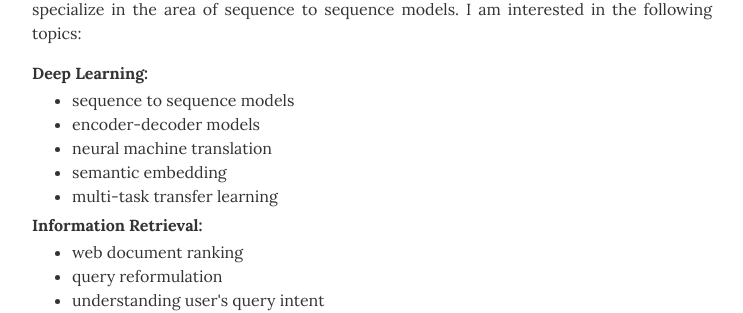
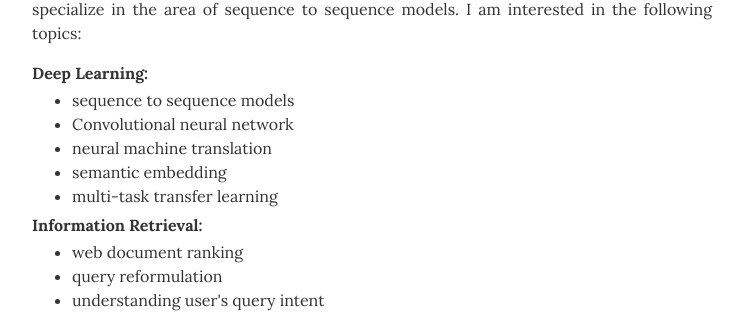
Before and after one commit to hosseinsadr/hosseinsadr.github.io, a Jekyll site: the page built from index.html, in a window 1280 px wide and 900 px high, scrolled down 309 px. Shown: the part 146-459 px from the top of the window, without its empty margins (268-1011 px from the left). Built offline with Jekyll 4.4.1, drawn with Linux system fonts in a browser that asks for light colours.

Commit message:
Update _config.yml

```diff
--- a/_config.yml
+++ b/_config.yml
@@ -23,7 +23,7 @@ resume_contact_address:         "Address"
 resume_header_contact_info:     "Address • sadr@qiau.ac.ir"
 display_header_contact_info:    "false"
 
-resume_header_intro: "<p>Learning from large scale textual corpora and its applications in Information Retrieval and Natural Language Processing are my favorite research interests. It's an emerging hot topic in the intersection of IR, NLP and ML. In particular, I am interested in deep learning models that go beyond the typical search engines to teach them how to understand text documents and user's information needs in order to search smarter. I am also interested in understanding how current models scale to very large collections, such as WWW. Learning conceptual representation of textual documents is a follow up research work. Currently, I specialize in the area of sequence to sequence models. I am interested in the following topics:</p><h4>Deep Learning:</h4><ul class='resume-item-list'><li>sequence to sequence models</li><li>encoder-decoder models</li><li>neural machine translation</li><li>semantic embedding</li><li>multi-task transfer learning</li></ul><h4>Information Retrieval:</h4><ul class='resume-item-list'><li>web document ranking</li><li>query reformulation</li><li>understanding user's query intent</li><li>clustering/classification</li></ul><h4>Natural Language Engineering:</h4><ul class='resume-item-list'><li>dialog systems</li><li>machine translation/transliteration</li><li>semantic relatedness</li><li>topic modeling</li></ul>"
+resume_header_intro: "<p>Learning from large scale textual corpora and its applications in Information Retrieval and Natural Language Processing are my favorite research interests. It's an emerging hot topic in the intersection of IR, NLP and ML. In particular, I am interested in deep learning models that go beyond the typical search engines to teach them how to understand text documents and user's information needs in order to search smarter. I am also interested in understanding how current models scale to very large collections, such as WWW. Learning conceptual representation of textual documents is a follow up research work. Currently, I specialize in the area of sequence to sequence models. I am interested in the following topics:</p><h4>Deep Learning:</h4><ul class='resume-item-list'><li>sequence to sequence models</li><li>Convolutional neural network</li><li>neural machine translation</li><li>semantic embedding</li><li>multi-task transfer learning</li></ul><h4>Information Retrieval:</h4><ul class='resume-item-list'><li>web document ranking</li><li>query reformulation</li><li>understanding user's query intent</li><li>clustering/classification</li></ul><h4>Natural Language Engineering:</h4><ul class='resume-item-list'><li>dialog systems</li><li>machine translation/transliteration</li><li>semantic relatedness</li><li>topic modeling</li></ul>"
 
 # use "yes" to display the email contact button,
 # "no" to display an "I'm not looking for work" message,
```
